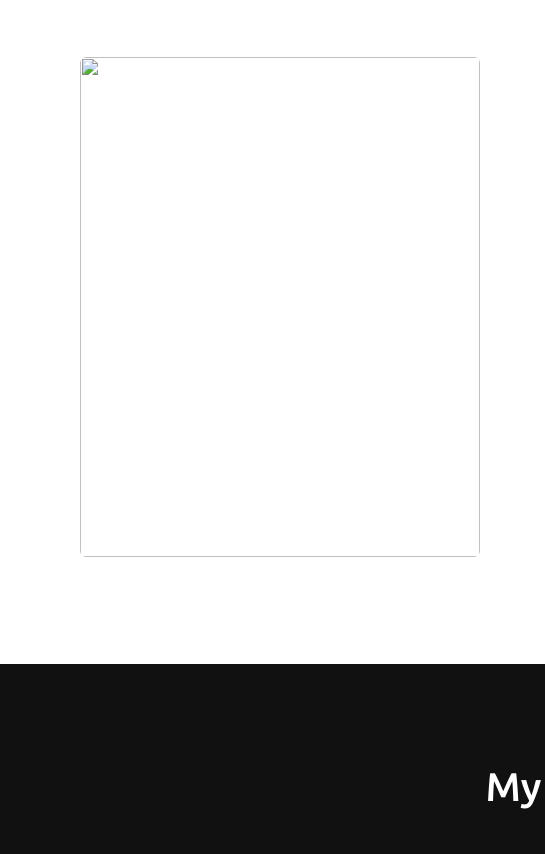
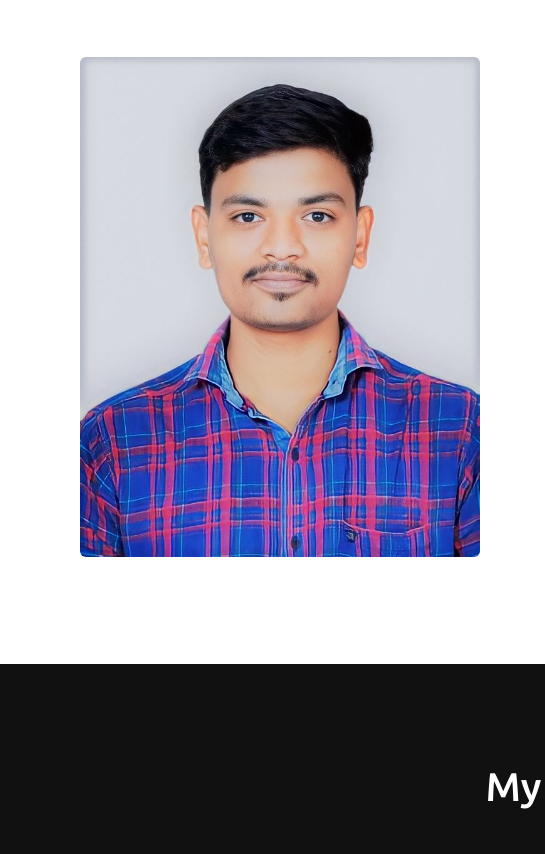
Before and after one commit to PawanYadav007s/Resume, a plain HTML site: page index.html in a window 1280 px wide. Shown: the part 969-1823 px from the top of the page, 0-545 px from the left. Drawn offline with nearby package versions, Linux system fonts and the light colour scheme; the site is published under a folder, as on GitHub Pages, so addresses that start at the root find nothing.

Commit message:
Update index.html

```diff
--- a/index.html
+++ b/index.html
@@ -51,7 +51,7 @@
             <h2 class="title">About Me</h2>
             <div class="about-content">
             <div class="column left">
-                <img src="/images/pawan.jpeg" alt="">
+                <img src="images/pawan.jpeg" alt="">
             </div>
             <div class="column right">
                 <div class="text">Hi My name is Pawan Anil Yadav and I'am a <span>Computer Engineer</span></div>
```
